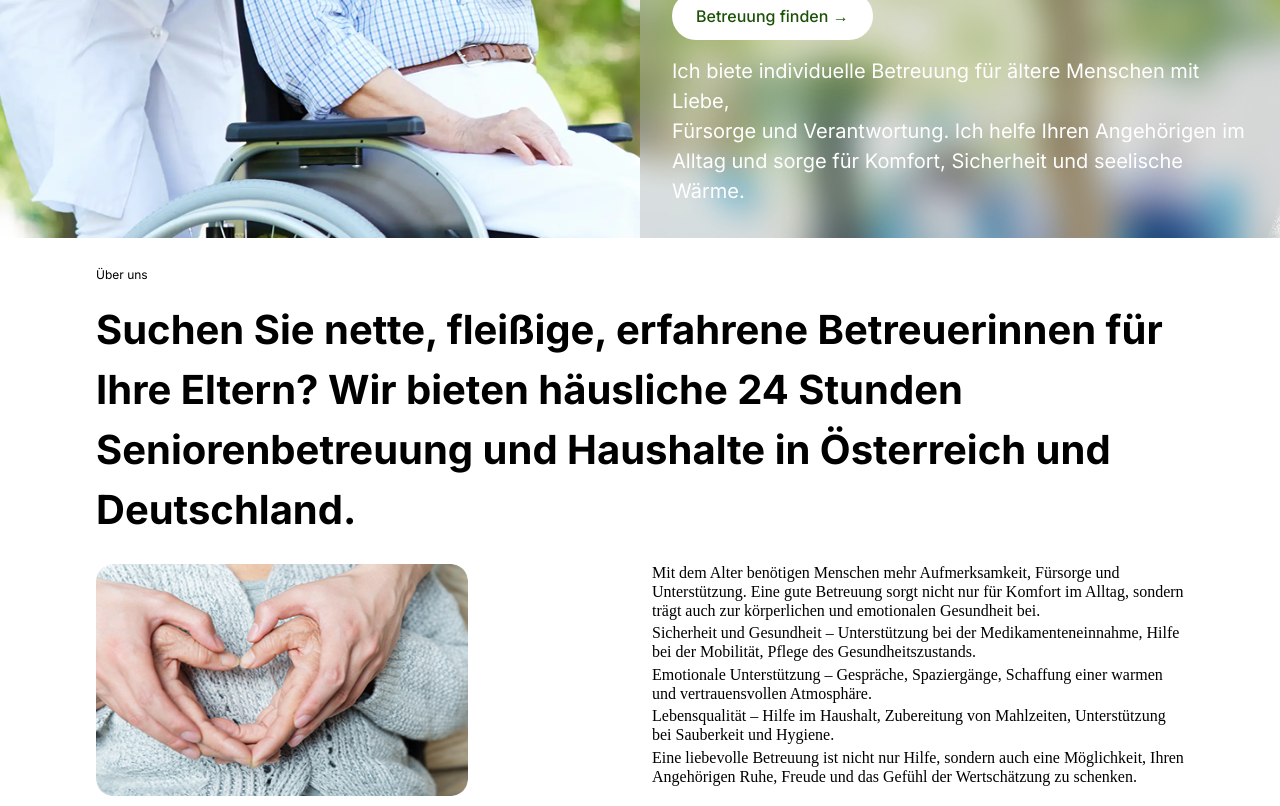
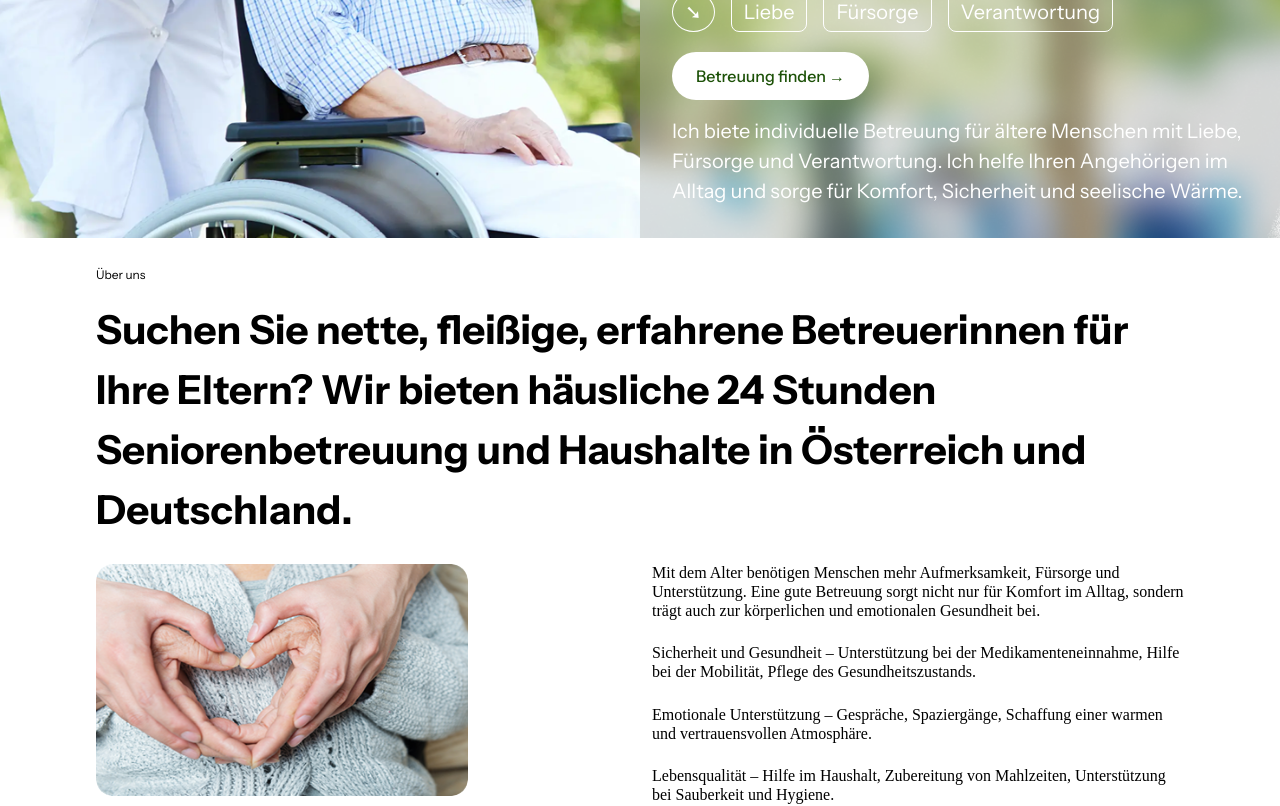
Before and after one commit to Chornei-Olha/Space-of-Mental-Balance, a Next.js app: page / in a window 1280 px wide. Shown: the part 626-1432 px from the top of the page. Built offline with nearby package versions, Linux system fonts and the light colour scheme.

Commit message:
Ваше сообщение коммита

```diff
--- a/src/app/components/CareSection.tsx
+++ b/src/app/components/CareSection.tsx
@@ -5,7 +5,7 @@ export default function CareSection() {
     <section id="about" className="w-full px-4 md:px-16 lg:px-24 py-7 bg-white">
       <p className="text-black text-[12px] pb-[16px]">Über uns</p>
       {/* Заголовок */}
-      <h2 className="text-[30px] md:text-[35px] lg:text-[40px] font-bold mb-6 text-black">
+      <h2 className="text-center md:text-left lg:text-left text-[18px] md:text-[30px] lg:text-[40px] font-bold mb-6 text-black">
         Suchen Sie nette, fleißige, erfahrene Betreuerinnen für Ihre Eltern? Wir
         bieten häusliche 24 Stunden Seniorenbetreuung und Haushalte in
         Österreich und Deutschland.{" "}
@@ -26,26 +26,26 @@ export default function CareSection() {
 
         {/* Текст (справа на десктопе, под фото на мобилке) */}
         <div className="text-[16px] w-[90%] md:w-[90%] lg:w-full leading-[18.78px] font-normal font-['YasnoRaleway'] text-black">
-          <p className="mb-1">
+          <p className="mb-6">
             Mit dem Alter benötigen Menschen mehr Aufmerksamkeit, Fürsorge und
             Unterstützung. Eine gute Betreuung sorgt nicht nur für Komfort im
             Alltag, sondern trägt auch zur körperlichen und emotionalen
             Gesundheit bei.
           </p>
-          <p className="mb-1">
+          <p className="mb-6">
             Sicherheit und Gesundheit – Unterstützung bei der
             Medikamenteneinnahme, Hilfe bei der Mobilität, Pflege des
             Gesundheitszustands.
           </p>
-          <p className="mb-1">
+          <p className="mb-6">
             Emotionale Unterstützung – Gespräche, Spaziergänge, Schaffung einer
             warmen und vertrauensvollen Atmosphäre.
           </p>
-          <p className="mb-1">
+          <p className="mb-6">
             Lebensqualität – Hilfe im Haushalt, Zubereitung von Mahlzeiten,
             Unterstützung bei Sauberkeit und Hygiene.
           </p>
-          <p className="mb-1">
+          <p className="mb-6">
             Eine liebevolle Betreuung ist nicht nur Hilfe, sondern auch eine
             Möglichkeit, Ihren Angehörigen Ruhe, Freude und das Gefühl der
             Wertschätzung zu schenken.
--- a/src/app/components/HeroSection.tsx
+++ b/src/app/components/HeroSection.tsx
@@ -39,7 +39,7 @@ export default function HeroSection() {
       </div>
 
       {/* Блок с текстом */}
-      <div className="absolute top-1/2 md:top-auto md:bottom-0 right-0 transform translate-y-[-50%] md:translate-y-0 p-8 text-white z-20 w-full md:w-1/2 md:text-left text-center">
+      <div className="absolute top-1/2 md:top-auto md:bottom-0 right-0 transform translate-y-[-50%] md:translate-y-0 p-4 md:p-8 text-white z-20 w-full md:w-1/2 md:text-left text-center">
         <h1 className="leading-tight text-[45px] mt-[400px] md:text-[70px] md:mt-[200px] lg:text-[100px] lg:mt-[270px] text-left">
           Betreuung <br />
           <span className="text-[20px] md:text-[50px] lg:text-[70px]">
--- a/src/app/components/Footer.tsx
+++ b/src/app/components/Text.tsx
@@ -1,9 +1,9 @@
-export default function Footer() {
+export default function Text() {
   return (
-    <footer className="relative w-full bg-white flex items-end justify-center h-[280px] md:h-[438px] lg:h-[638px]">
+    <section className="relative w-full bg-white flex items-end justify-center h-[280px] md:h-[438px] lg:h-[638px]">
       <h2 className="absolute bottom-0 left-0 right-0 text-center text-[#1C510780] font-['Instrument_Sans'] font-medium text-[70px] md:text-[180px] lg:text-[247px]">
         Betreuung
       </h2>
-    </footer>
+    </section>
   );
 }
--- a/src/app/layout.tsx
+++ b/src/app/layout.tsx
@@ -1,14 +1,14 @@
 import type { Metadata } from "next";
-import { Inter } from "next/font/google";
+import { Instrument_Sans } from "next/font/google";
 import "./globals.css";
 import Head from "next/head";
 
-const inter = Inter({ subsets: ["latin"] });
+// Импортируем шрифты
+const instrumentSans = Instrument_Sans({ subsets: ["latin"] });
 
 const SITE_NAME = "Solterra";
 const SITE_DESCRIPTION =
   "Suchen Sie nette, fleißige, erfahrene Betreuerinnen für Ihre Eltern? Wir bieten häusliche 24 Stunden Seniorenbetreuung und Haushalte in Österreich und Deutschland.";
-// const DOMAIN = process.env.NEXT_PUBLIC_API_DOMAIN;
 
 export const metadata: Metadata = {
   title: "Solterra",
@@ -28,12 +28,11 @@ export default function RootLayout({
         <title>{SITE_NAME}</title>
         <meta name="description" content={SITE_DESCRIPTION} />
         {/* Facebook Meta Tags */}
-        {/* <meta property="og:url" content={DOMAIN} /> */}
         <meta property="og:type" content="website" />
         <meta property="og:title" content={SITE_NAME} />
         <meta property="og:description" content={SITE_DESCRIPTION} />
       </Head>
-      <body className={inter.className}>{children}</body>
+      <body className={`${instrumentSans.className}`}>{children}</body>
     </html>
   );
 }
--- a/src/app/page.tsx
+++ b/src/app/page.tsx
@@ -5,7 +5,8 @@ import InfoSection from "./components/InfoSection";
 import ExperienceSection from "./components/ExperienceSection";
 import CustomerReviews from "./components/CustomerReviews";
 import QuoteSection from "./components/QuoteSection";
-import Footer from "@/app/components/Footer";
+import Text from "@/app/components/Text";
+import Footer from "@/app/components/Text";
 
 export default function Home() {
   return (
@@ -13,10 +14,11 @@ export default function Home() {
       <Header />
       <HeroSection />
       <CareSection />
+      <ExperienceSection />
       <InfoSection />
-      <ExperienceSection />
       <CustomerReviews />
       <QuoteSection />
+      <Text />
       <Footer />
     </main>
   );
```
